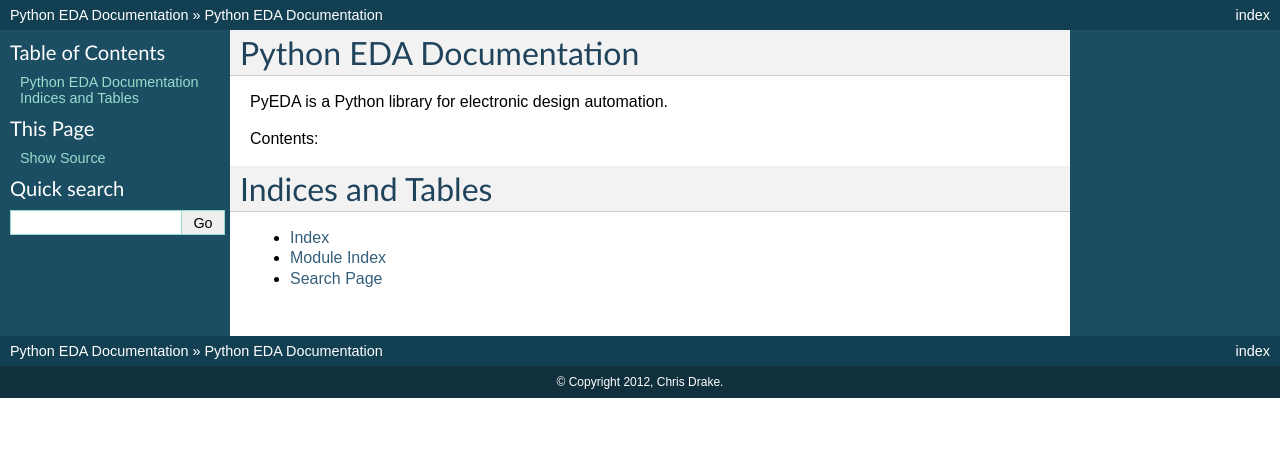
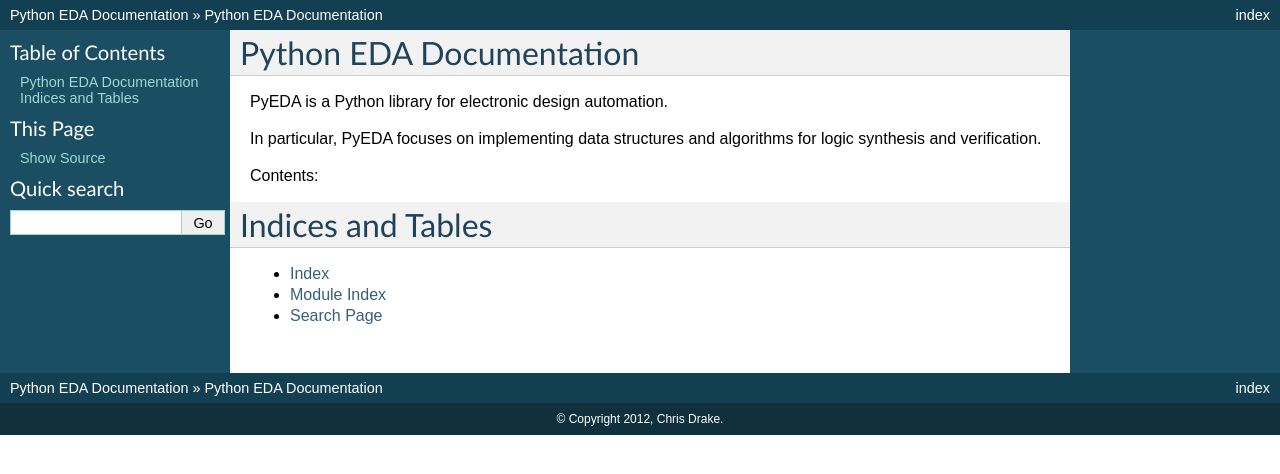
Before and after one commit to cjdrake/pyeda, a Sphinx documentation site: the page built from doc/source/index.rst, in a window 1280 px wide. Shown: the top 474 px of the page. Built offline with Sphinx 7.4.7, drawn with Linux system fonts in a browser that asks for light colours.

Commit message:
Add some documentation intro

```diff
--- a/doc/source/index.rst
+++ b/doc/source/index.rst
@@ -4,6 +4,9 @@
 ========================
 
 PyEDA is a Python library for electronic design automation.
+
+In particular, PyEDA focuses on implementing data structures and algorithms for
+logic synthesis and verification.
 
 Contents:
 
```
